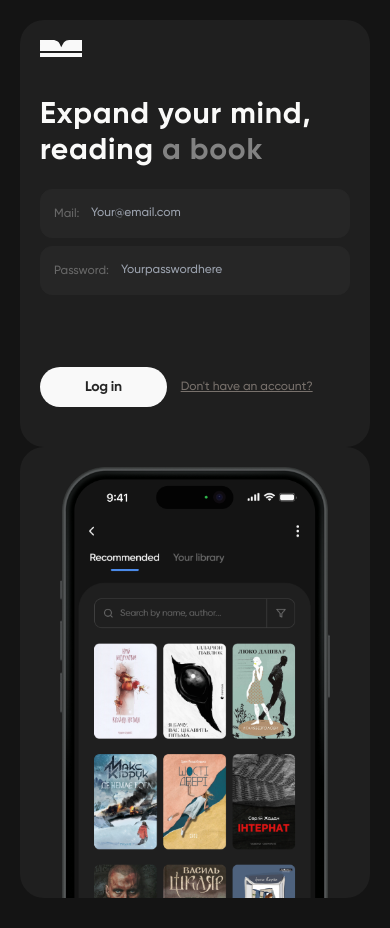
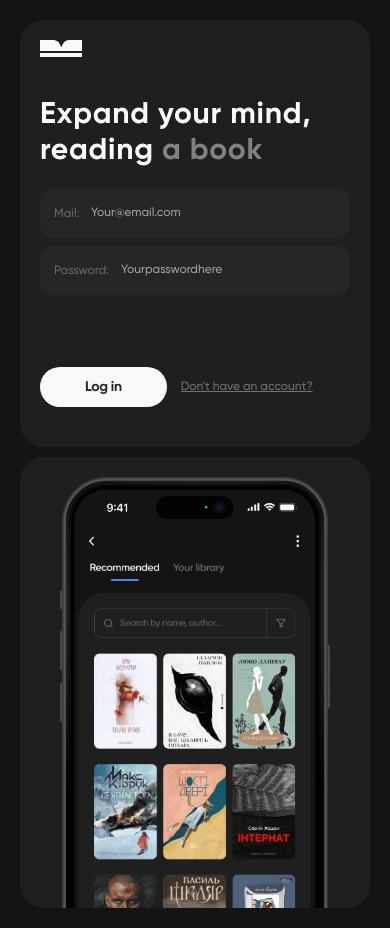
Before and after one commit to georgijbudik/read-journey, a Next.js app: page /login in a window 390 px wide. Built offline with nearby package versions, Linux system fonts and the light colour scheme.

Commit message:
fix: auth pages

```diff
--- a/app/(auth)/login/page.tsx
+++ b/app/(auth)/login/page.tsx
@@ -1,16 +1,18 @@
+import ImageBlock from "../_components/image-block";
 import FormBlock from "../_components/form-block";
-import ImageBlock from "../_components/image-block";
+
 import LoginForm from "./_components/login-form";
 
-const RegisterPage = () => {
+const LoginPage = () => {
   return (
-    <div className="lg:flex">
+    <div className="flex-grow flex gap-2.5 flex-col lg:flex-row lg:gap-4">
       <FormBlock>
         <LoginForm />
       </FormBlock>
+
       <ImageBlock />
     </div>
   );
 };
 
-export default RegisterPage;
+export default LoginPage;
--- a/app/(auth)/register/page.tsx
+++ b/app/(auth)/register/page.tsx
@@ -1,16 +1,18 @@
+import ImageBlock from "../_components/image-block";
 import FormBlock from "../_components/form-block";
-import ImageBlock from "../_components/image-block";
+
 import RegistrationForm from "./_components/registration-form";
 
-const RegisterPage = () => {
+const LoginPage = () => {
   return (
-    <div className="lg:flex">
+    <div className="flex-grow flex gap-2.5 flex-col lg:flex-row lg:gap-4">
       <FormBlock>
         <RegistrationForm />
       </FormBlock>
+
       <ImageBlock />
     </div>
   );
 };
 
-export default RegisterPage;
+export default LoginPage;
```
